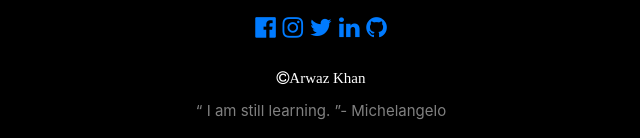
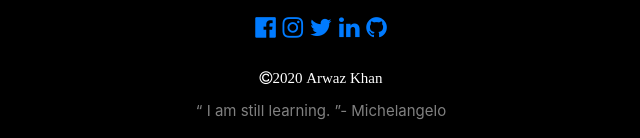
Before and after one commit to arwazkhan189/portfolio, a plain HTML site: page certificate.html in a window 1280 px wide. Shown: the part 1404-1542 px from the top of the page, 319-959 px from the left. Drawn offline with nearby package versions, Linux system fonts and the light colour scheme.

Commit message:
Update certificate.html

```diff
--- a/certificate.html
+++ b/certificate.html
@@ -160,7 +160,7 @@ h1
 
     </div>
   </div>
-  <p class="d-flex justify-content-center pt-2"><i class="fa fa-copyright" aria-hidden="true" >Arwaz Khan</i></p>
+  <p class="d-flex justify-content-center pt-2"><i class="fa fa-copyright" aria-hidden="true" ><script>document.write(new Date().getFullYear());</script> Arwaz Khan</i></p>
   <p class="d-flex justify-content-center " style="opacity: 0.5">“ I am still learning. ”- Michelangelo</p>
 </footer>
 
```
